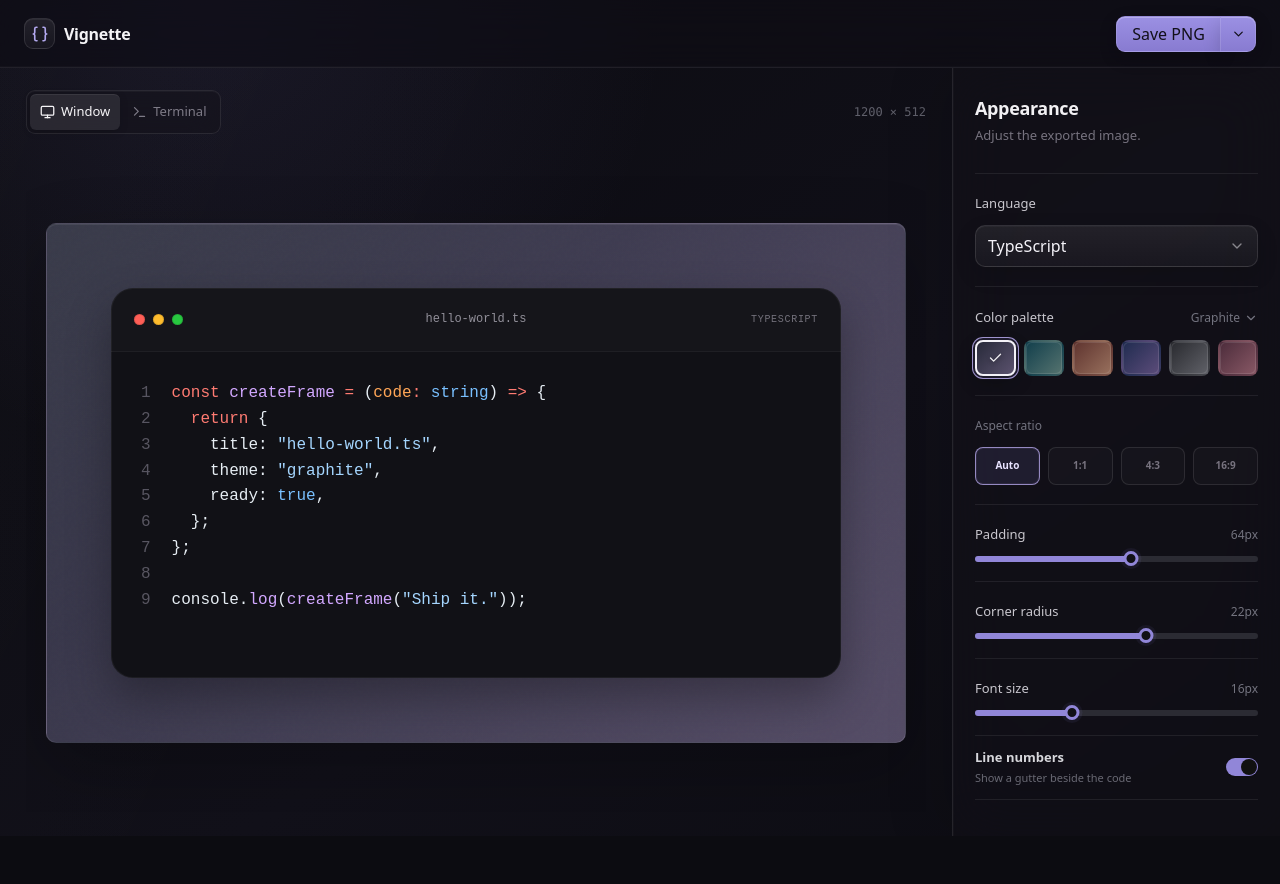
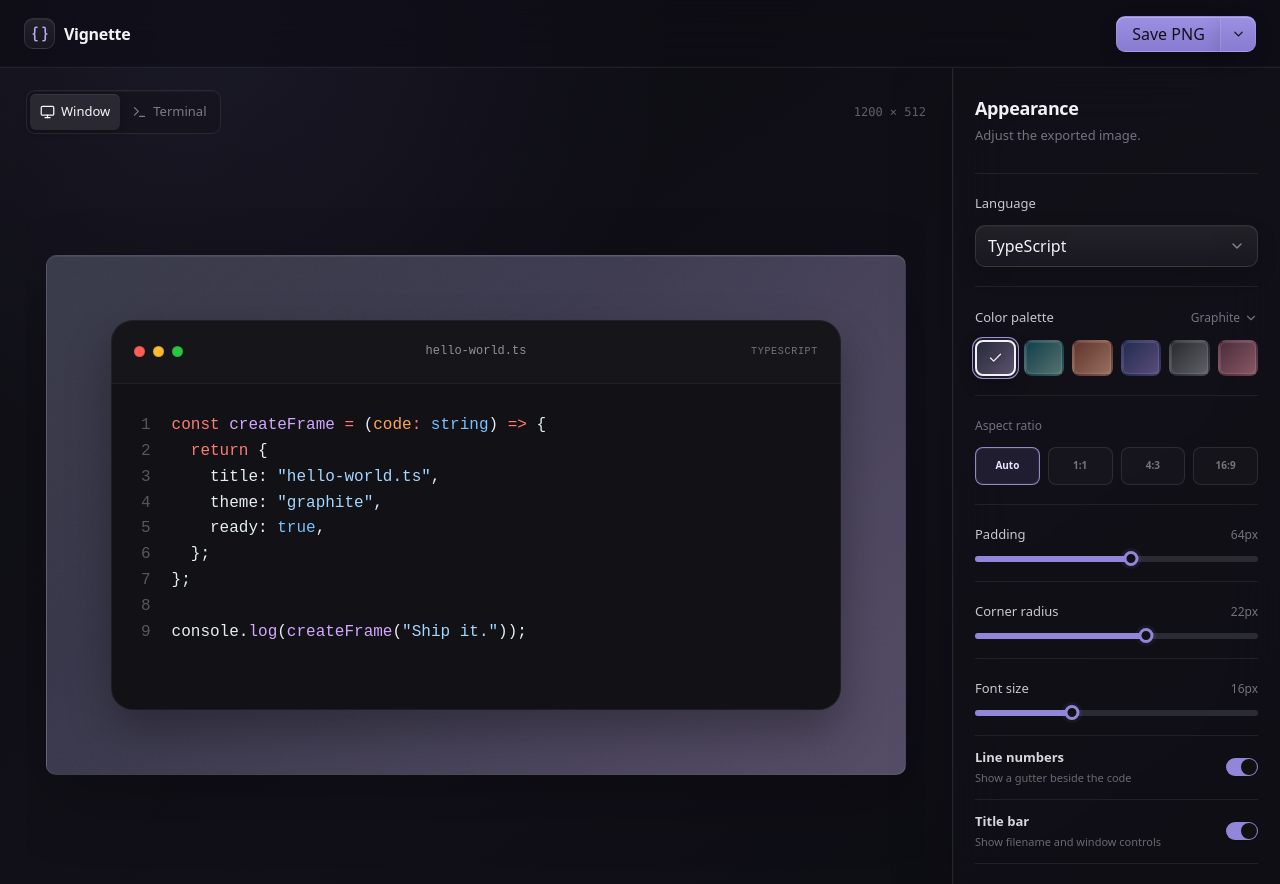
Before and after one commit to akadotsh/codeframe, a React (Vite) app: page / in a window 1280 px wide. Shown: the top 884 px of the page. Before the commit the page ends 836 px from the top, so only its background shows below. Built offline with nearby package versions, Linux system fonts and the light colour scheme.

Commit message:
feat: animate title bar visibility

```diff
--- a/src/App.tsx
+++ b/src/App.tsx
@@ -87,6 +87,7 @@ export function App() {
   const [fontSize, setFontSize] = useState(16);
   const [aspectRatio, setAspectRatio] = useState<AspectRatio>("auto");
   const [lineNumbers, setLineNumbers] = useState(true);
+  const [titleBar, setTitleBar] = useState(true);
   const [title, setTitle] = useState("hello-world.ts");
   const [imageFormat, setImageFormat] = useState<ImageFormat>("png");
   const [saved, setSaved] = useState(false);
@@ -96,7 +97,7 @@ export function App() {
   const selectedAspectRatio = aspectRatios.find((option) => option.value === aspectRatio)!;
   const frameMetrics = useMemo(() => {
     const lineHeight = fontSize * 1.65;
-    const chromeHeight = 70;
+    const chromeHeight = titleBar ? 70 : 0;
     const naturalCardHeight = Math.max(360, lines.length * lineHeight + chromeHeight + 76);
     const naturalHeight = Math.ceil(naturalCardHeight + padding * 2);
     const ratio = selectedAspectRatio.ratio;
@@ -104,7 +105,7 @@ export function App() {
     const height = ratio ? Math.ceil(width / ratio) : naturalHeight;
 
     return { width, height, cardHeight: height - padding * 2, lineHeight, chromeHeight };
-  }, [fontSize, lines.length, padding, selectedAspectRatio.ratio]);
+  }, [fontSize, lines.length, padding, selectedAspectRatio.ratio, titleBar]);
 
   const chooseLanguage = (next: string) => {
     const previousSample = samples[language];
@@ -155,6 +156,7 @@ export function App() {
     ctx.save();
     roundedRect(ctx, x, y, cardWidth, cardHeight, radius);
     ctx.clip();
+    if (titleBar) {
       ctx.fillStyle = "rgba(255,255,255,.025)";
       ctx.fillRect(x, y, cardWidth, 70);
       if (mode === "window") {
@@ -174,6 +176,7 @@ export function App() {
       ctx.textAlign = "center";
       ctx.fillText(title, width / 2, y + 41);
       ctx.textAlign = "left";
+    }
     const codeY = y + chromeHeight + 38;
     ctx.font = `430 ${fontSize}px 'Geist Mono Variable', ui-monospace, monospace`;
     highlightedLines.forEach((tokens, index) => {
@@ -255,6 +258,10 @@ export function App() {
                   height: selectedAspectRatio.ratio ? "100%" : undefined,
                 }}
               >
+                <div
+                  className={`window-bar-reveal${titleBar ? "" : " hidden"}`}
+                  aria-hidden={!titleBar}
+                >
                   <div className="window-bar">
                     <div className="window-side">
                       {mode === "window" ? (
@@ -273,8 +280,10 @@ export function App() {
                       value={title}
                       onChange={(event) => setTitle(event.target.value)}
                       aria-label="Snippet title"
+                      tabIndex={titleBar ? 0 : -1}
                     />
                     <span className="language-pill">{language}</span>
+                  </div>
                 </div>
                 <div className="editor-shell" style={{ fontSize: `${fontSize}px` }}>
                   {lineNumbers && (
@@ -400,6 +409,13 @@ export function App() {
                 <small>Show a gutter beside the code</small>
               </span>
               <Switch checked={lineNumbers} onCheckedChange={setLineNumbers} />
+            </label>
+            <label>
+              <span>
+                <b>Title bar</b>
+                <small>Show filename and window controls</small>
+              </span>
+              <Switch checked={titleBar} onCheckedChange={setTitleBar} />
             </label>
           </div>
         </aside>
--- a/src/styles.css
+++ b/src/styles.css
@@ -21,6 +21,7 @@
   --ring: #9187d5;
   --radius: 0.625rem;
   --ease-out: cubic-bezier(0.23, 1, 0.32, 1);
+  --ease-in-out: cubic-bezier(0.77, 0, 0.175, 1);
   font-family: "Geist Variable", ui-sans-serif, system-ui, sans-serif;
   background: var(--background);
   color: var(--foreground);
@@ -301,6 +302,22 @@ button {
   border-bottom: 1px solid rgba(255, 255, 255, 0.045);
   background: rgba(255, 255, 255, 0.015);
   padding: 0 23px;
+  transition:
+    opacity 160ms ease,
+    transform 220ms var(--ease-in-out);
+}
+.window-bar-reveal {
+  display: grid;
+  grid-template-rows: 64px;
+  overflow: hidden;
+  transition: grid-template-rows 220ms var(--ease-in-out);
+}
+.window-bar-reveal.hidden {
+  grid-template-rows: 0px;
+}
+.window-bar-reveal.hidden .window-bar {
+  opacity: 0;
+  transform: translateY(-8px);
 }
 .window-side {
   min-width: 90px;
@@ -750,6 +767,8 @@ button {
   .aspect-ratio-option,
   .save-button,
   .save-menu-trigger,
+  .window-bar,
+  .window-bar-reveal,
   .segmented button,
   .code-window,
   .preview-stage,
```
Lines whose indentation alone changed are shown as unchanged.
